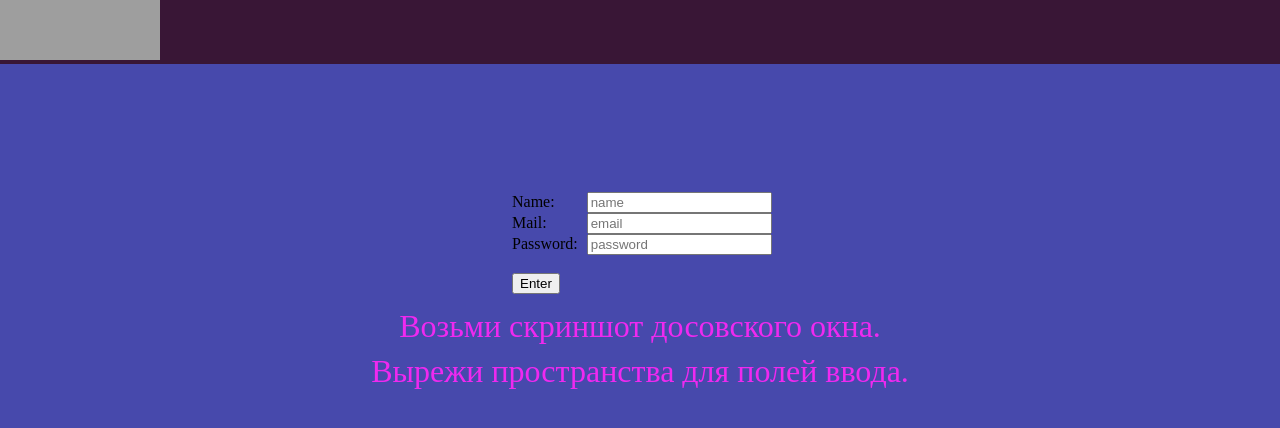
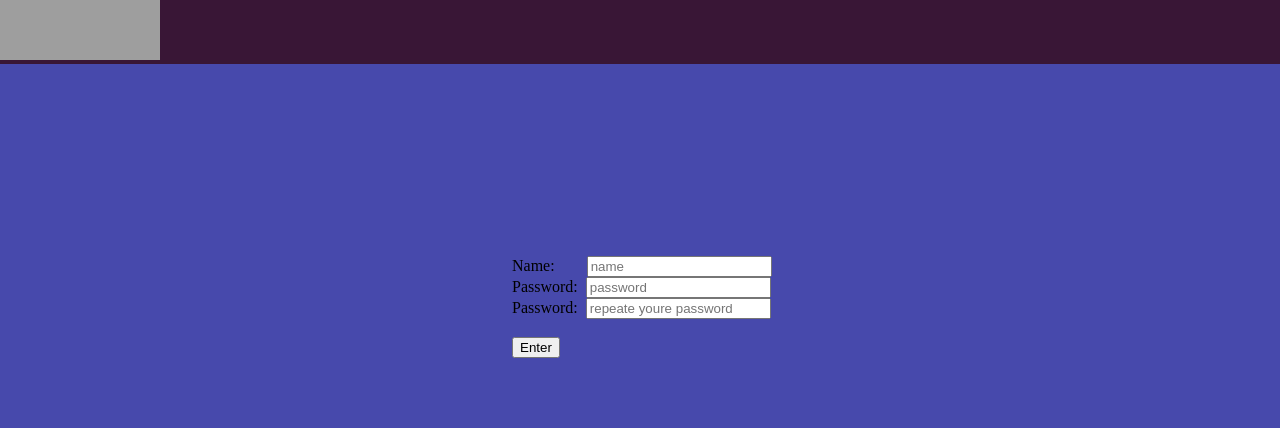
Before and after one commit to volanchk/bestbook, a Django app: template templates/register.html in a window 1280 px wide. Shown: the top 428 px of the page. Run offline with Django 3.2, Linux system fonts and the light colour scheme; the template is opened without the code that fills it, so the values that code supplies are empty; grey boxes are pictures that could not be loaded.

Commit message:
I have slightly changed register.html

```diff
--- a/templates/register.html
+++ b/templates/register.html
@@ -4,14 +4,12 @@
 
     <div>
         <form style="margin-left: 40%;
-                     margin-top: 10%">
-            <label style="margin-right: 32px"> Name:</label><input type="text" placeholder="name"><br>
-            <label style="margin-right: 40px">Mail:</label><input type="email" placeholder="email"><br>
-            <label style="margin-right: 5px">  Password:</label>    <input type="password" placeholder="password"><br>
+                     margin-top: 15%">
+            <label style="margin-right: 32px">Name:</label><input type="text" placeholder="name"><br>
+            <label style="margin-right: 8px">Password:</label><input type="password" placeholder="password"><br>
+            <label style="margin-right: 8px">Password:</label><input type="password" placeholder="repeate youre password"><br>
             <br>
             <button>Enter</button>
         </form>
-        <h1 align="center"> Возьми скриншот досовского окна.</h1>
-        <h1 align="center"> Вырежи пространства для полей ввода.</h1>
     </div>
 {% endblock %}
```
